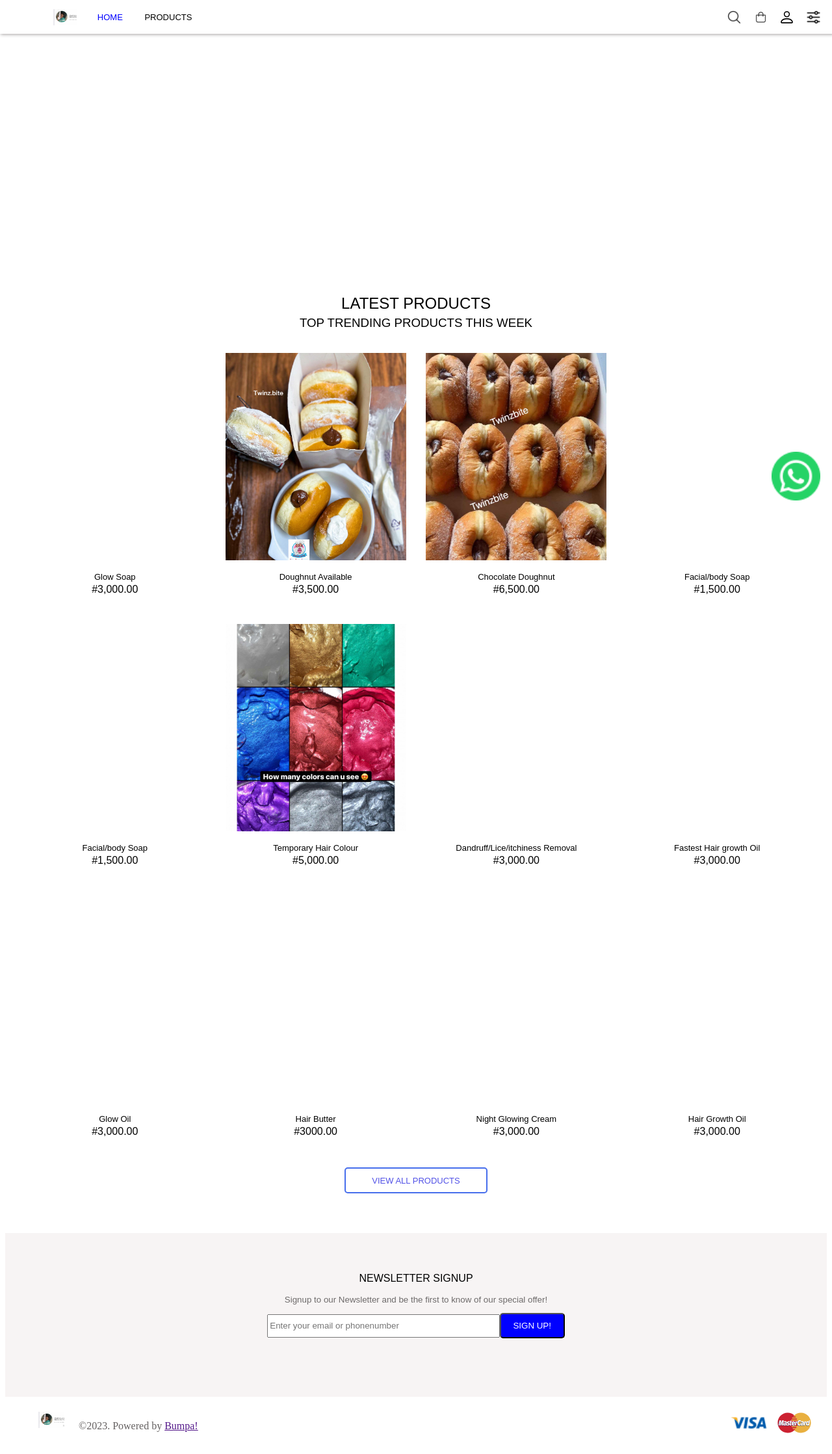
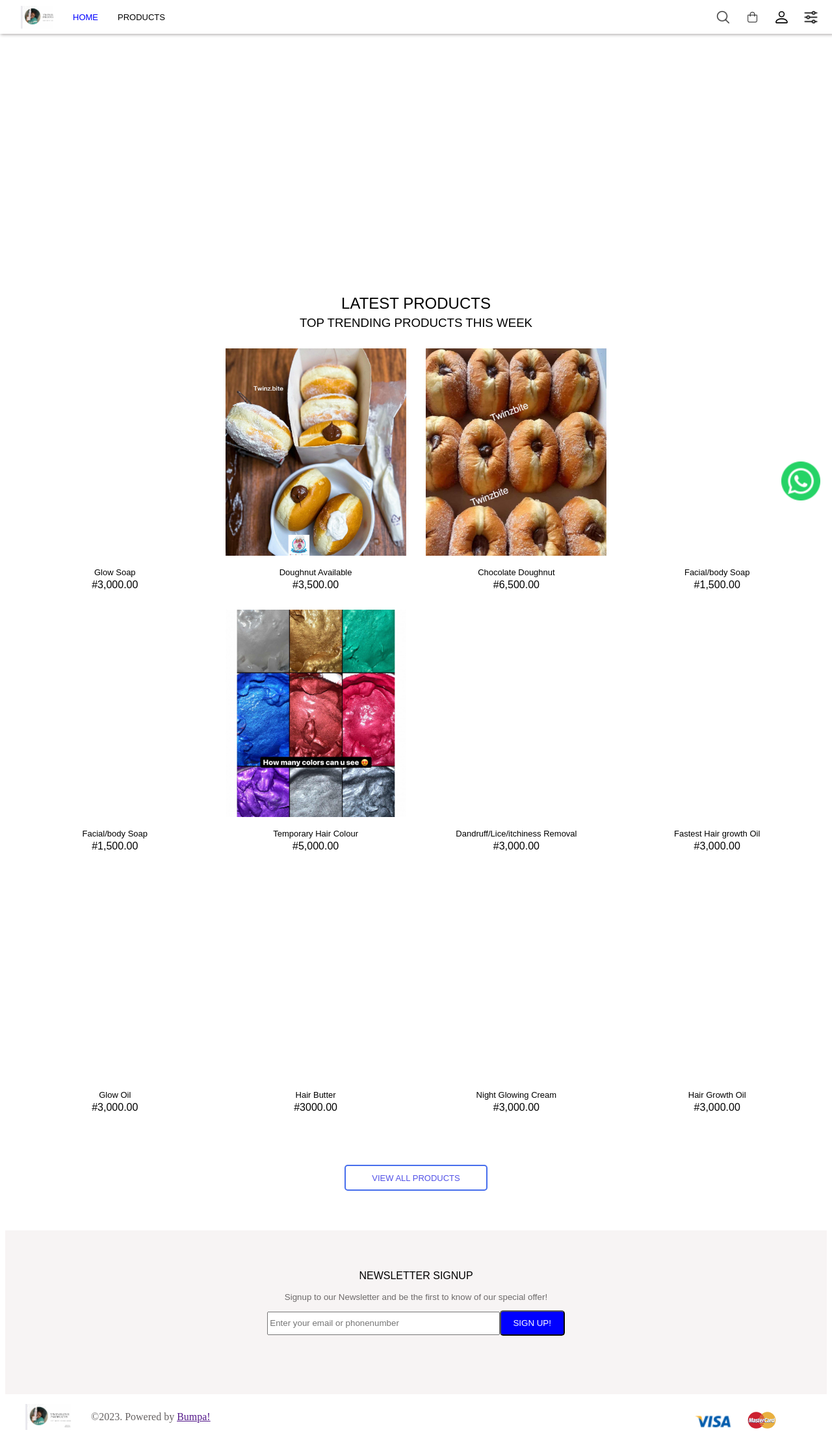
Before and after one commit to Horlar9475/Twinzlove-clone, a plain HTML site: page index.html in a window 1280 px wide. Shown: the whole page at 65% size. Drawn offline with Linux system fonts and the light colour scheme.

Commit message:
Add files via upload

```diff
--- a/RedoTwinzlove.css
+++ b/RedoTwinzlove.css
@@ -5,6 +5,7 @@ nav{
     background-color: white;
     display: flex;
     align-items: center;
+    justify-content: space-between;
     position: fixed;
     top: 0px;
     left: 0;
@@ -12,26 +13,26 @@ nav{
 }
 #nav1{
     border: 1px solid white;
-    width: 40px;
-    height: 25px;
-    margin-left: 80px;
+    width: fit-content;
+    height: 100%;
+    margin-left: 30px;
+    font-size: small;
+    display: flex;
+    align-items: center;
+}
+#icon{
+    height: 70%;
+    width: 50px;
     background-image: url(twinzloveproductsICON.jpeg);
     background-size: cover;
+    margin-right: 30px;
 }
 #nav2{
-    border: 1px solid white;
-    width: 200px;
-    height: 30px;
-    margin-left: 30px;
-    font-size: small;
-}
-#nav3{
     border: 1px solid white;
     width: 200px;
     height: 25px;
     justify-content: space-evenly;
     display: flex;
-    margin-left: 770px;
 }
 header{
     border: 1px solid white;
@@ -51,12 +52,13 @@ section{
 }
 main{
     border: 1px solid white;
-    height: 1250px;
+    height: fit-content;
     display: flex;
     justify-content: space-evenly;
     flex-wrap: wrap;
     align-items: center;
-    margin-top: -40px;
+    row-gap: 80px;
+    padding-bottom: 80px;
 }
 .maindiv1{
     border: 1px solid white;
@@ -577,41 +579,53 @@ footer{
     height: 70px;
     display: flex;
     align-items: center;
+    justify-content: space-between;
+    padding-right: 50px;
 }
 .df1{
+    width: fit-content;
+    height: 100%;
+    display: flex;
+    align-items: center;
+    justify-content: center;
+
+}
+.df1-1{
     border: 1px solid white;
-    width: 40px;
-    height: 25px;
+    width: 70px;
+    height: 40px;
     background-image: url(twinzloveproductsICON.jpeg);
     background-size: cover;
-    margin-left: 50px;
+    margin: 30px;
 }
 .df2{
-    border: 1px solid white;
+    border: 1px solid none;
     width: 200px;
-    height: 30px;
-    margin-left: 20px;
+    height: 100%;
+    display: flex;
+    align-items: center;
+    justify-content: center;
 }
-.df3{
+.df2-1{
+    border: 1px solid none;
+    height: 47px;
     border: 1px solid none;
     width: 60px;
-    height: 50px;
-    margin-left: 800px;
     background-image: url(294654_visa_icon.png);
     background-size: cover;
+    margin: 20px;
 }
-.df4{
+.df2-2{
     border: 1px solid none;
-    width: 60px;
-    height: 50px;
-    margin-left: 10px;
+    height: 40px;
+    width: 50px;
     background-image: url(mastercard-4.svg);
     background-size: cover;
 }
 .whatsapp{
     border: 1px solid none;
-    width: 75px;
-    height: 75px;
+    width: 60px;
+    height: 60px;
     background-image: url(whatsappicon.png);
     background-size: cover;
     margin: auto;
--- a/index.html
+++ b/index.html
@@ -8,14 +8,14 @@
 </head>
 <body>
     <nav>
-        <div id="nav1"></div>
-        <div id="nav2">
-            <p style="font-family: sans-serif; margin-top: 8px;">
+        <div id="nav1">
+            <div id="icon"></div>
+            <span style="font-family: sans-serif; height: 100%; display: flex; align-items: center;">
                 <a style="text-decoration: none; color: blue;" href="">HOME</a>
                 <a style="margin-left: 30px; text-decoration: none; color: black;" href="">PRODUCTS</a>
-            </p>
+            </span>
         </div>
-        <div id="nav3">
+        <div id="nav2">
             <img src="search-interface-symbol.png" alt="">
             <img src="shopping-bag.png" alt="">
             <img height="25px" src="person.svg" alt="">
@@ -39,7 +39,7 @@
             <p style="margin-top: -10px; font-weight: lighter;">#3,000.00</p>
                 </div>
             <div class="addcart">
-            <button style="height: 30px; width: 150px; background-color: blue; color: white; border-radius: 6px; margin-top: 10px; font-size: 15px;">ADD TO CART</button>
+            <button style="height: 30px; width: 150px; background-color: blue; color: white; border-radius: 6px; margin-top: 10px; font-size: 15px; border: 1px solid blue;">ADD TO CART</button>
             </div>
             </div>
         </div>
@@ -51,7 +51,7 @@
                 <p style="margin-top: -10px; font-weight: lighter;">#3,500.00</p>
                 </div>
             <div class="addcart2">
-            <button style="height: 30px; width: 150px; background-color: blue; color: white; border-radius: 6px; margin-top: 10px; font-size: 15px;">ADD TO CART</button>
+            <button style="height: 30px; width: 150px; background-color: blue; color: white; border-radius: 6px; margin-top: 10px; font-size: 15px; border: 1px solid blue;">ADD TO CART</button>
             </div>
             </div>
         </div>
@@ -63,7 +63,7 @@
             <p style="margin-top: -10px; font-weight: lighter;">#6,500.00</p>
                 </div>
                 <div class="addcart3">
-            <button style="height: 30px; font-size: 15px; width: 150px; background-color: blue; color: white; border-radius: 6px; margin-top: 10px;">ADD TO CART</button>
+            <button style="height: 30px; font-size: 15px; width: 150px; background-color: blue; color: white; border-radius: 6px; margin-top: 10px; border: 1px solid blue;">ADD TO CART</button>
                 </div>
             </div>
         </div>
@@ -75,7 +75,7 @@
             <p style="margin-top: -10px; font-weight: lighter;">#1,500.00</p>
                 </div>
                 <div class="addcart4">
-            <button style="height: 30px; font-size: 15px; width: 150px; background-color: blue; color: white; border-radius: 6px; margin-top: 10px;">ADD TO CART</button>
+            <button style="height: 30px; font-size: 15px; width: 150px; background-color: blue; color: white; border-radius: 6px; margin-top: 10px; border: 1px solid blue;">ADD TO CART</button>
                 </div>
             </div>
         </div>
@@ -87,7 +87,7 @@
             <p style="margin-top: -10px; font-weight: lighter;">#1,500.00</p>
                 </div>
                 <div class="addcart5">
-            <button style="height: 30px; font-size: 15px; width: 150px; background-color: blue; color: white; border-radius: 6px; margin-top: 10px;">ADD TO CART</button>
+            <button style="height: 30px; font-size: 15px; width: 150px; background-color: blue; color: white; border-radius: 6px; margin-top: 10px; border: 1px solid blue;">ADD TO CART</button>
                 </div>
             </div>
         </div>
@@ -99,7 +99,7 @@
             <p style="margin-top: -10px; font-weight: lighter;">#5,000.00</p>
                 </div>
                 <div class="addcart6">
-            <button style="height: 30px; font-size: 15px; width: 150px; background-color: blue; color: white; border-radius: 6px; margin-top: 10px;">ADD TO CART</button>
+            <button style="height: 30px; font-size: 15px; width: 150px; background-color: blue; color: white; border-radius: 6px; margin-top: 10px; border: 1px solid blue;">ADD TO CART</button>
                 </div>
             </div>
             </div>
@@ -111,7 +111,7 @@
             <p style="margin-top: -10px; font-weight: lighter;">#3,000.00</p>
                 </div>
                 <div class="addcart7">
-            <button style="height: 30px; font-size: 15px; width: 150px; background-color: blue; color: white; border-radius: 6px; margin-top: 10px;">ADD TO CART</button>
+            <button style="height: 30px; font-size: 15px; width: 150px; background-color: blue; color: white; border-radius: 6px; margin-top: 10px; border: 1px solid blue;">ADD TO CART</button>
                 </div>
             </div>
         </div>
@@ -123,7 +123,7 @@
             <p style="margin-top: -10px; font-weight: lighter;">#3,000.00</p>
                 </div>
                 <div class="addcart8">
-            <button style="height: 30px; font-size: 15px; width: 150px; background-color: blue; color: white; border-radius: 6px; margin-top: 10px;">ADD TO CART</button>
+            <button style="height: 30px; font-size: 15px; width: 150px; background-color: blue; color: white; border-radius: 6px; margin-top: 10px; border: 1px solid blue;">ADD TO CART</button>
                 </div>
             </div>
         </div>
@@ -135,7 +135,7 @@
             <p style="margin-top: -10px; font-weight: lighter;">#3,000.00</p>
                 </div>
                 <div class="addcart9">
-            <button style="height: 30px; font-size: 15px; width: 150px; background-color: blue; color: white; border-radius: 6px; margin-top: 10px;">ADD TO CART</button>
+            <button style="height: 30px; font-size: 15px; width: 150px; background-color: blue; color: white; border-radius: 6px; margin-top: 10px; border: 1px solid blue;">ADD TO CART</button>
                 </div>
             </div>
         </div>
@@ -147,7 +147,7 @@
             <p style="margin-top: -10px; font-weight: lighter;">#3000.00</p>
                 </div>
                 <div class="addcart10">
-            <button style="height: 30px; font-size: 15px; width: 150px; background-color: blue; color: white; border-radius: 6px; margin-top: 10px;">ADD TO CART</button>
+            <button style="height: 30px; font-size: 15px; width: 150px; background-color: blue; color: white; border-radius: 6px; margin-top: 10px; border: 1px solid blue;">ADD TO CART</button>
                 </div>
             </div>
         </div>
@@ -159,7 +159,7 @@
             <p style="margin-top: -10px; font-weight: lighter;">#3,000.00</p>
                 </div>
                 <div class="addcart11">
-            <button style="height: 30px; font-size: 15px; width: 150px; background-color: blue; color: white; border-radius: 6px; margin-top: 10px;">ADD TO CART</button>
+            <button style="height: 30px; font-size: 15px; width: 150px; background-color: blue; color: white; border-radius: 6px; margin-top: 10px; border: 1px solid blue;">ADD TO CART</button>
                 </div>
             </div>
         </div>
@@ -171,7 +171,7 @@
             <p style="margin-top: -10px; font-weight: lighter;">#3,000.00</p>
                 </div>
                 <div class="addcart12">
-            <button style="height: 30px; font-size: 15px; width: 150px; background-color: blue; color: white; border-radius: 6px; margin-top: 10px;">ADD TO CART</button>
+            <button style="height: 30px; font-size: 15px; width: 150px; background-color: blue; color: white; border-radius: 6px; margin-top: 10px; border: 1px solid blue;">ADD TO CART</button>
                 </div>
             </div>
         </div>
@@ -187,12 +187,14 @@
         <button style="width: 100px; height: 39px; margin-left: -5px; background-color: blue; color: white; border-radius: 5px;">SIGN UP!</button>
     </div>
     <footer>
-        <div class="df1"></div>
-        <div class="df2">
+        <div class="df1">
+            <div class="df1-1"></div>
             <p style="color: rgb(102, 98, 98);">©2023. Powered by <a href="">Bumpa!</a></p>
         </div>
-        <div class="df3"></div>
-        <div class="df4"></div>
+        <div class="df2">
+            <div class="df2-1"></div>
+            <div class="df2-2"></div>
+        </div>
     </footer>
     <div class="whatsapp"></div>
 </body>
```
